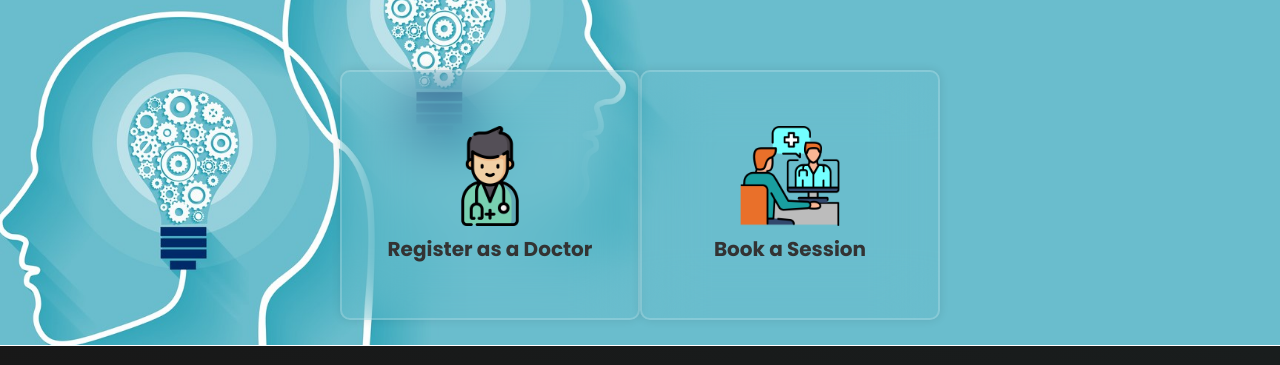
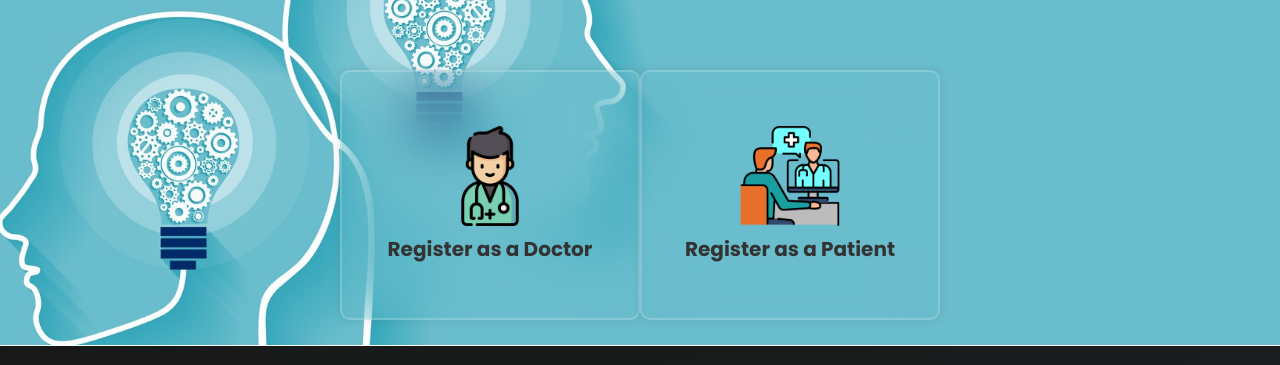
Before and after one commit to Dulmini-Elapatha/MindMate, a React (Create React App) app in the folder frontend/: page /docapp in a window 1280 px wide. Shown: the part 315-680 px from the top of the page. Built offline with nearby package versions, Linux system fonts and the light colour scheme.

Commit message:
adding updated docapp page

```diff
--- a/frontend/src/components/DocApp.jsx
+++ b/frontend/src/components/DocApp.jsx
@@ -18,7 +18,7 @@ const DocApp = () => {
                 <br></br>
                 <br></br>
                 <a href="/DocReg"><button><img src={doctorImage} alt="Doctor Appointment" /><br />Register as a Doctor</button></a>
-                <a href="/PatientReg"><button><img src={sessionImage} alt="Session" /><br />Book a Session</button></a>
+                <a href="/PatientReg"><button><img src={sessionImage} alt="Session" /><br />Register as a Patient</button></a>
 
             </div>
             <br></br>
```
